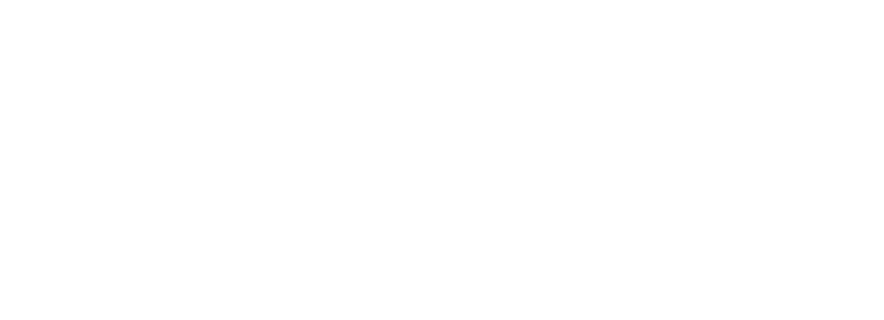
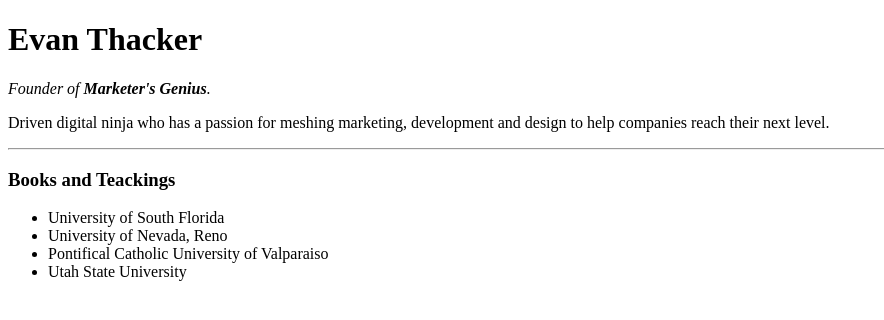
Before and after one commit to evanthacker/portfolio, a plain HTML site: page index.html in a window 1280 px wide. Shown: the whole page, without its empty margins (0-884 px from the left). Drawn offline with Linux system fonts and the light colour scheme.

Commit message:
Body Changes html

```diff
--- a/index.html
+++ b/index.html
@@ -7,7 +7,7 @@
   <head>
     <meta charset="utf-8" />
     <meta http-equiv="X-UA-Compatible" content="IE=edge" />
-    <title></title>
+    <title>Evan's Personal Site</title>
     <meta name="description" content="" />
     <meta name="viewport" content="width=device-width, initial-scale=1" />
     <link rel="stylesheet" href="" />
@@ -20,6 +20,23 @@
       </p>
     <![endif]-->
 
+    <h1>Evan Thacker</h1>
+    <p>
+      <em>Founder of <strong>Marketer's Genius</strong>.</em>
+    </p>
+    <p>
+      Driven digital ninja who has a passion for meshing marketing, development
+      and design to help companies reach their next level.
+    </p>
+    <hr />
+    <h3>Books and Teackings</h3>
+    <ul>
+      <li>University of South Florida</li>
+      <li>University of Nevada, Reno</li>
+      <li>Pontifical Catholic University of Valparaiso</li>
+      <li>Utah State University</li>
+    </ul>
+
     <script src="" async defer></script>
   </body>
 </html>
```
